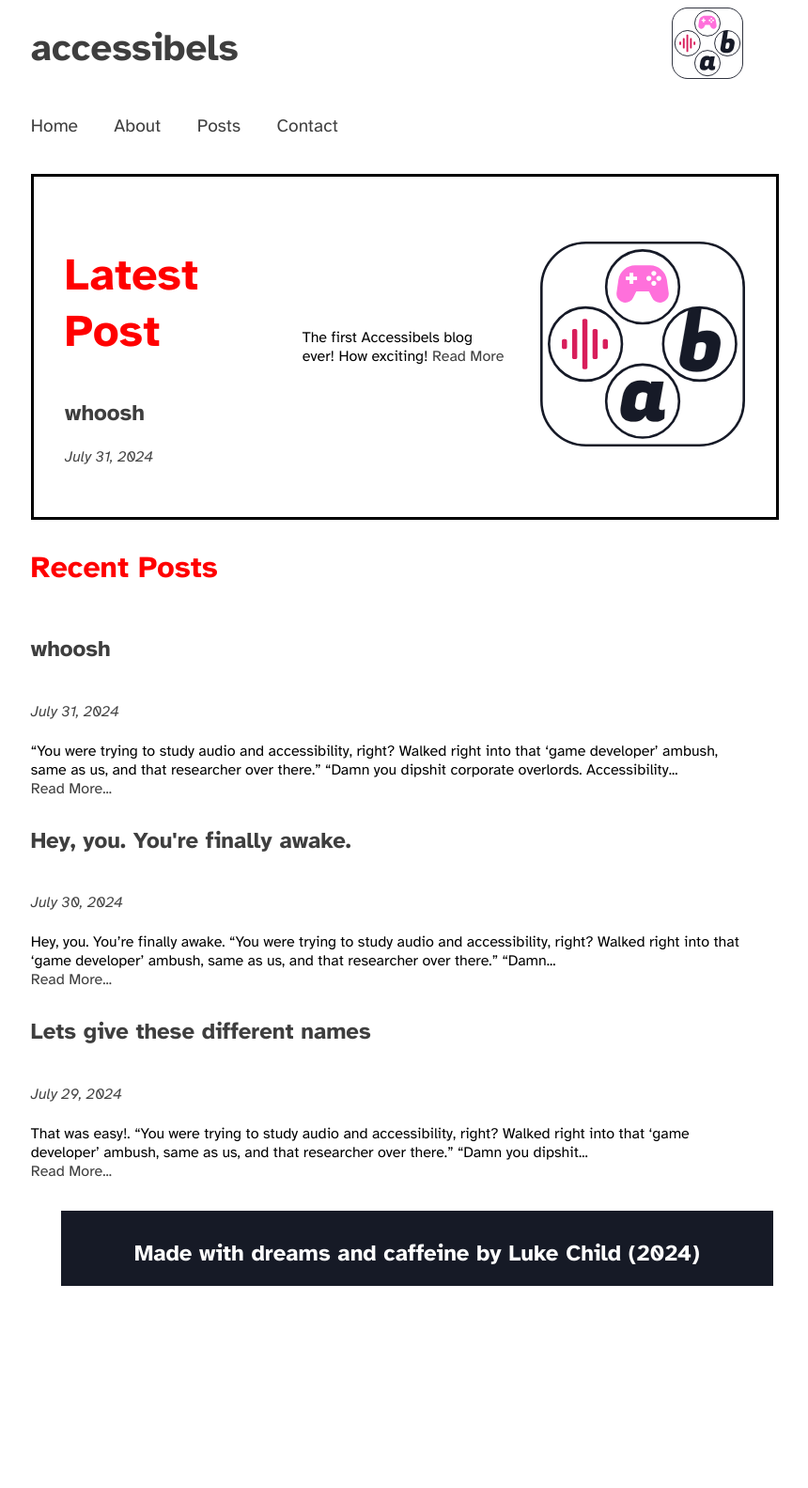
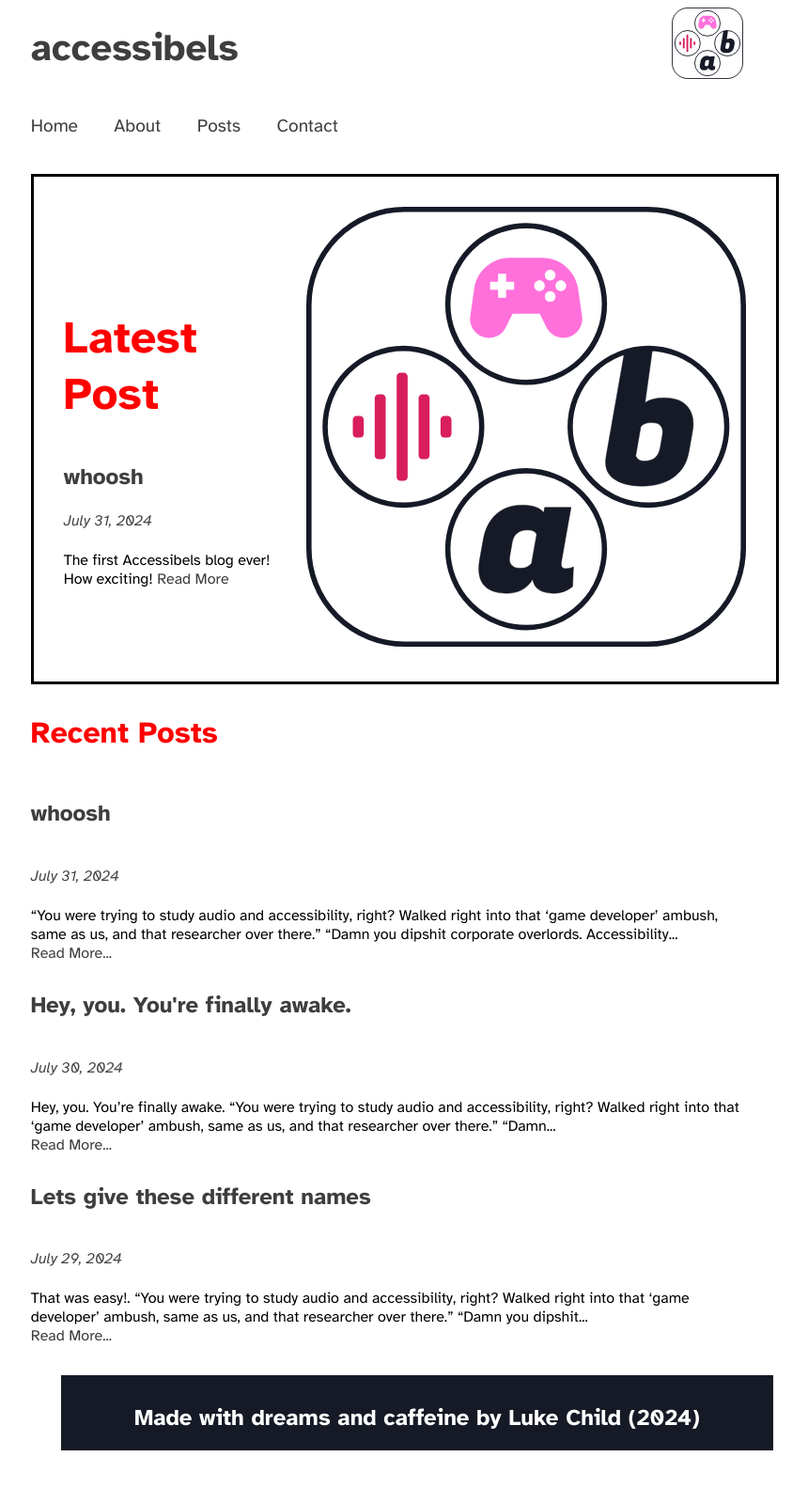
Before and after one commit to Accessibels/accessibels.github.io, a Jekyll site: the page built from index.markdown, in a window 1280 px wide. Shown: the whole page at 94% size, without its empty margins (228-1088 px from the left). Built offline with Jekyll 4.4.1, drawn with Linux system fonts in a browser that asks for light colours; our own code applies the rules of GitHub Pages for plain Markdown files; before the commit the page ends 1408 px from its top, so only the background shows below that.

Commit message:
reorganising homepage layout

```diff
--- a/_layouts/home.html
+++ b/_layouts/home.html
@@ -14,16 +14,11 @@
               <p>
                 <em>{{ post.date | date: '%B %d, %Y' }}</em>
               </p>
-
+              {{ post.summary | strip_html | truncatewords: 100 }}
+              <a href="{{post.url}}" title="Read {{post.title}}">Read More</a>
 
 
           </div>
-
-          <div id="main-content-center">
-
-            {{ post.summary | strip_html | truncatewords: 100 }}
-              <a href="{{post.url}}" title="Read {{post.title}}">Read More</a>
-            </div>
 
 
           <div id="main-content-right">
--- a/assets/stylesheets/main.scss
+++ b/assets/stylesheets/main.scss
@@ -124,7 +124,7 @@ p, li {
 
 
 #main-content-left {
-  width: 33%;
+  width: 34%;
   align-content: center;
   text-align: left;
   box-sizing: border-box;
@@ -136,18 +136,9 @@ p, li {
   font-size: 3rem;
 }
 
-#main-content-center
-{
-  width: 33%;
-  align-content: center;
-  box-sizing: border-box;
-  padding: 16px;
-  text-align: left;
-
-}
 
 #main-content-right {
-  width: 33%;
+  width: 66%;
   align-content: center;
   box-sizing: border-box;
   padding: 16px;
@@ -174,11 +165,6 @@ p, li {
 
   }
 
-  #main-content-center
-{
-  width: 100%;
-      text-align: center;
-}
 
   #main-content-right {
       width: 100%;
```
